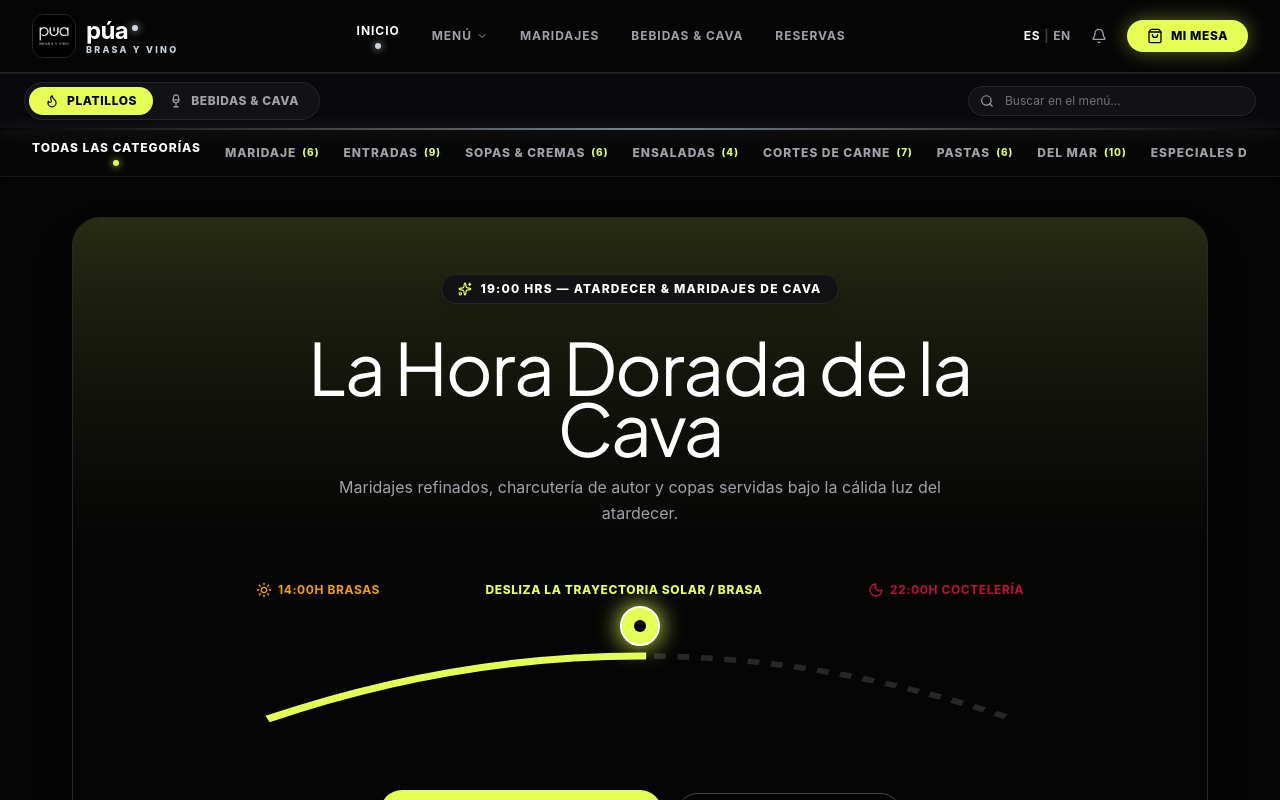
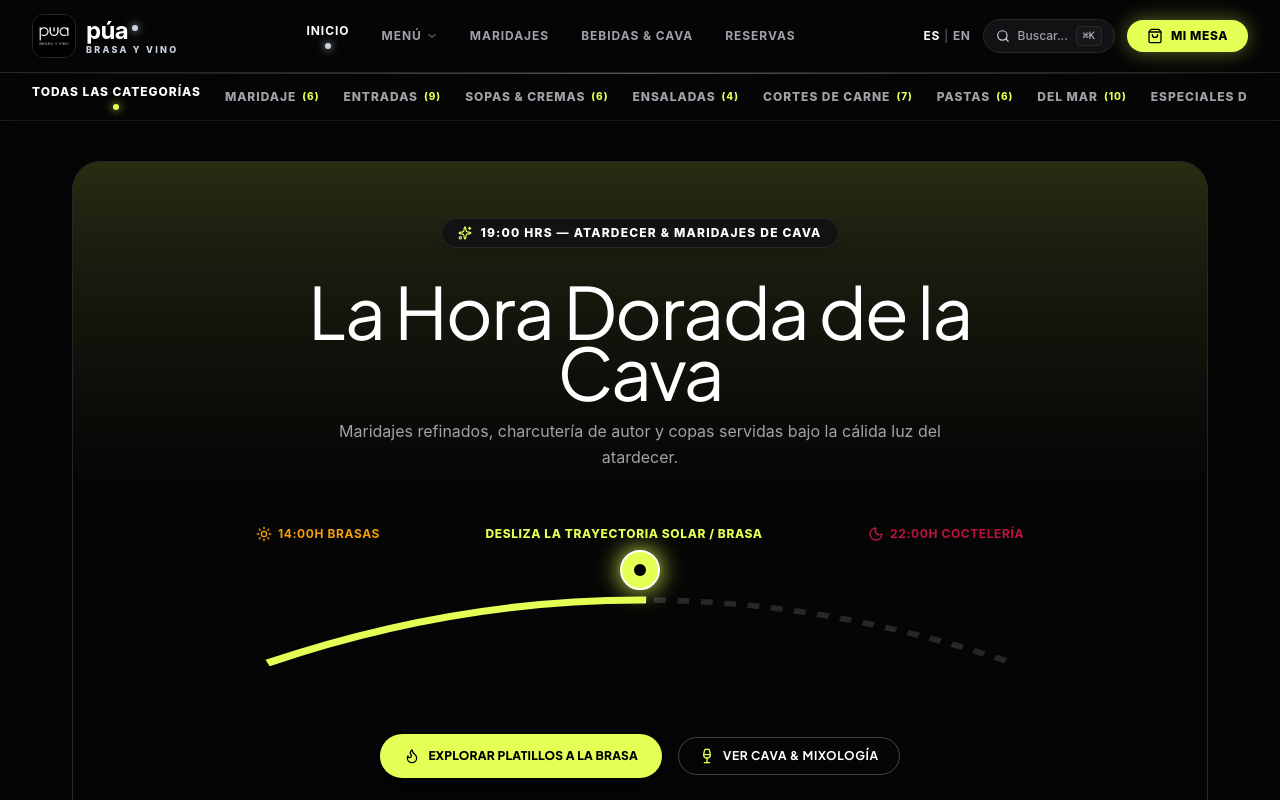
Before and after one commit to meldnmyrz/menu-pua, a React (Vite) app: page / in a window 1280 px wide. Shown: the top 800 px of the page. Built offline with nearby package versions, Linux system fonts and the light colour scheme.

Commit message:
Remove second sub-header bar and integrate search trigger into top floating navbar

```diff
--- a/src/components/Header.jsx
+++ b/src/components/Header.jsx
@@ -1,5 +1,5 @@
 import React, { useState, useEffect } from 'react';
-import { Search, ShoppingBag, Flame, Wine, Bell, User, ChevronDown, Command } from 'lucide-react';
+import { Search, ShoppingBag, ChevronDown } from 'lucide-react';
 
 export default function Header({
   restaurant,
@@ -136,16 +136,27 @@ export default function Header({
               <span className={lang === "EN" ? "text-white font-bold" : ""}>EN</span>
             </button>
 
-            {/* Bell Notification / Command Menu Launcher ⌘K */}
+            {/* Search Launcher / Command Menu Trigger ⌘K */}
             <button
               onClick={() => setIsCommandMenuOpen(true)}
-              className="p-2 rounded-full text-[#a1a1aa] hover:text-[#cbd5e1] hover:bg-[#18181b] transition-colors"
-              title="Buscar / Command Menu (⌘K)"
+              className="hidden sm:flex items-center gap-2 px-3 py-1.5 rounded-full bg-[#121214] border border-[#27272a] text-[#a1a1aa] hover:text-white hover:border-[#cbd5e1] transition-all text-xs"
+              title="Buscar en el menú (⌘K)"
             >
-              <Bell className="w-4 h-4" />
+              <Search className="w-3.5 h-3.5 text-[#cbd5e1]" />
+              <span className="font-medium">Buscar...</span>
+              <kbd className="px-1.5 py-0.5 text-[10px] bg-[#18181b] text-[#cbd5e1] rounded border border-[#27272a] font-mono">⌘K</kbd>
             </button>
 
-            {/* Lime / Silver Glow "MI MESA" Pill Button */}
+            {/* Mobile Search Icon Button */}
+            <button
+              onClick={() => setIsCommandMenuOpen(true)}
+              className="sm:hidden p-2 rounded-full text-[#a1a1aa] hover:text-[#cbd5e1] hover:bg-[#18181b] transition-colors"
+              title="Buscar en el menú"
+            >
+              <Search className="w-4 h-4 text-[#cbd5e1]" />
+            </button>
+
+            {/* Lime Glow "MI MESA" Pill Button */}
             <button
               onClick={() => setIsOrderOpen(true)}
               className={`rounded-full bg-[#e6ff55] text-black font-extrabold text-xs uppercase tracking-wider flex items-center gap-2 shadow-[0_0_20px_rgba(230,255,85,0.4)] hover:shadow-[0_0_30px_rgba(230,255,85,0.6)] hover:bg-[#d8f533] transition-all transform active:scale-95 ${
@@ -164,64 +175,9 @@ export default function Header({
         </div>
       </div>
 
-      {/* Sub-Header Control Bar */}
-      {!isScrolled && (
-        <div className="pointer-events-auto bg-[#09090b] border-t border-[#18181b] py-2 px-4 sm:px-6 transition-all duration-300">
-          <div className="max-w-[1280px] mx-auto flex flex-col sm:flex-row items-center justify-between gap-3">
-
-            {/* Section Toggle Pill */}
-            <div className="flex items-center bg-[#121214] p-1 rounded-full border border-[#27272a] w-full sm:w-auto">
-              <button
-                onClick={() => {
-                  setActiveSectionId("platillos");
-                  onNavigateCategory("cortes", "platillos");
-                }}
-                className={`flex-1 sm:flex-none flex items-center justify-center gap-2 px-4 py-1.5 rounded-full font-extrabold text-xs uppercase tracking-wider transition-all ${
-                  activeSectionId === "platillos"
-                    ? "bg-[#e6ff55] text-black shadow-md"
-                    : "text-[#a1a1aa] hover:text-white"
-                }`}
-              >
-                <Flame className="w-3.5 h-3.5" />
-                <span>PLATILLOS</span>
-              </button>
-
-              <button
-                onClick={() => {
-                  setActiveSectionId("bebidas");
-                  onNavigateCategory("mixologia", "bebidas");
-                }}
-                className={`flex-1 sm:flex-none flex items-center justify-center gap-2 px-4 py-1.5 rounded-full font-extrabold text-xs uppercase tracking-wider transition-all ${
-                  activeSectionId === "bebidas"
-                    ? "bg-[#e6ff55] text-black shadow-md"
-                    : "text-[#a1a1aa] hover:text-white"
-                }`}
-              >
-                <Wine className="w-3.5 h-3.5" />
-                <span>BEBIDAS & CAVA</span>
-              </button>
-            </div>
-
-            {/* Quick Search Input */}
-            <div className="relative w-full sm:w-72">
-              <div className="absolute inset-y-0 left-0 pl-3 flex items-center pointer-events-none text-[#a1a1aa]">
-                <Search className="w-3.5 h-3.5" />
-              </div>
-              <input
-                type="text"
-                value={searchQuery}
-                onChange={(e) => setSearchQuery(e.target.value)}
-                placeholder="Buscar en el menú..."
-                className="w-full pl-9 pr-8 py-1.5 rounded-full bg-[#121214] border border-[#27272a] text-white text-xs placeholder-[#71717a] focus:outline-none focus:border-[#cbd5e1] transition-all"
-              />
-            </div>
-          </div>
-        </div>
-      )}
-
       {/* Ambient Silver Glow Line Divider */}
       {!isScrolled && (
-        <div className="h-[2px] w-full bg-gradient-to-r from-transparent via-[#cbd5e1]/60 to-transparent shadow-[0_2px_15px_rgba(203,213,225,0.4)]" />
+        <div className="h-[1px] w-full bg-gradient-to-r from-transparent via-[#cbd5e1]/40 to-transparent" />
       )}
     </header>
   );
```
